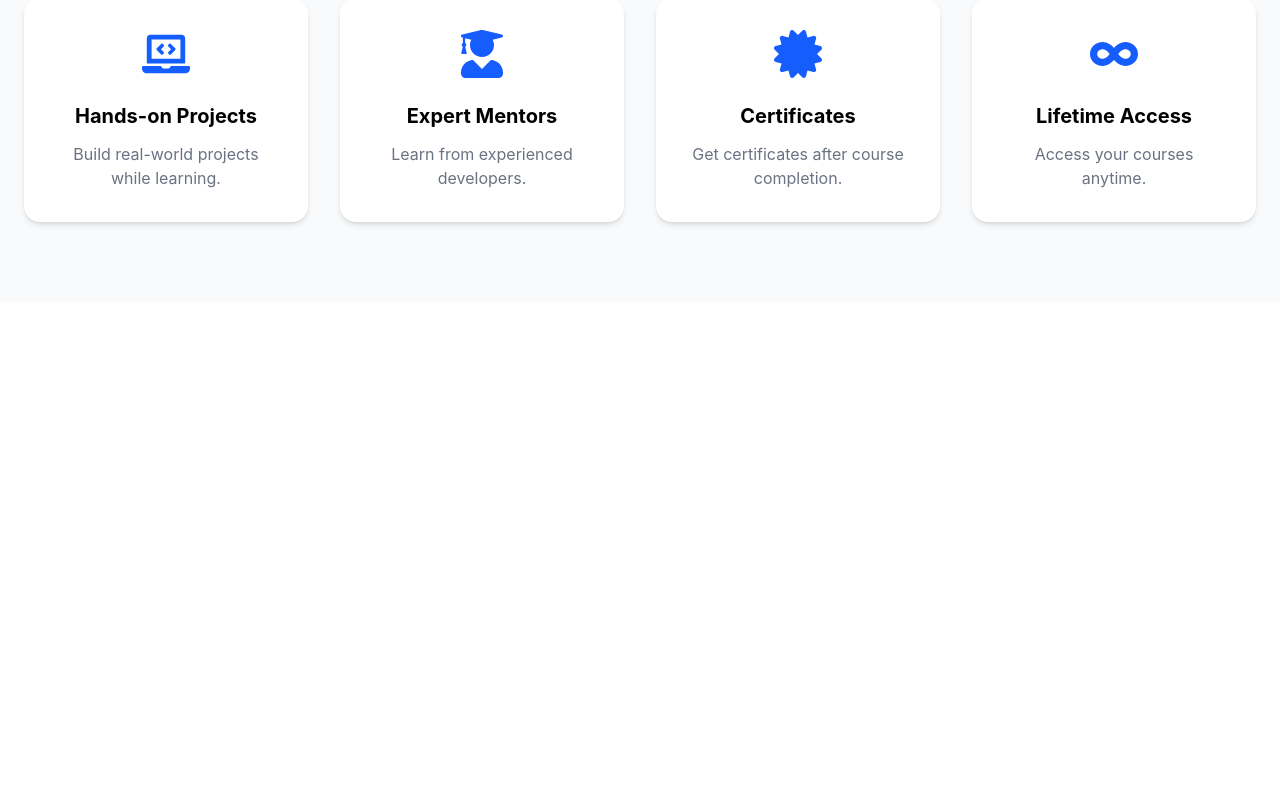
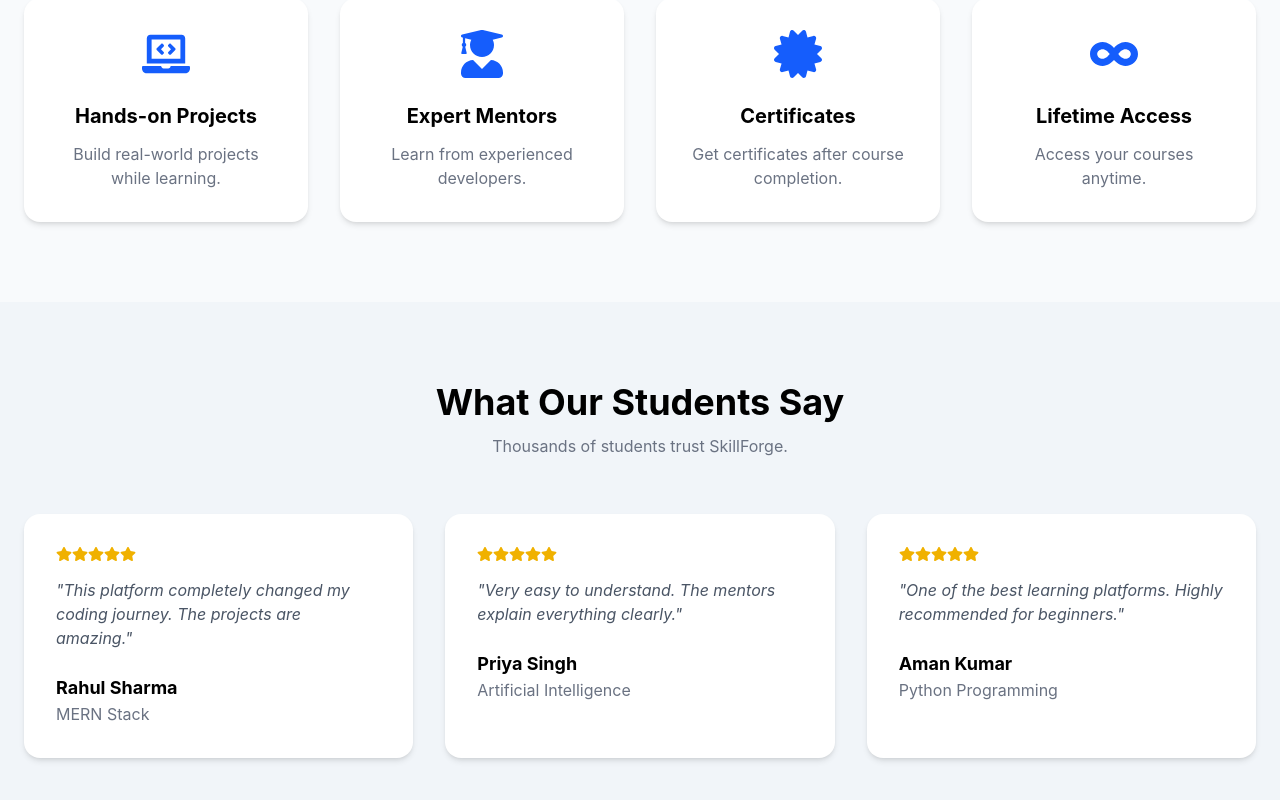
Before and after one commit to sumantyt0-alt/zynvora, a React (Vite) app in the folder client/: page / in a window 1280 px wide. Shown: the part 2517-3317 px from the top of the page. Before the commit the page ends 2819 px from the top, so only its background shows below. Built offline with nearby package versions, Linux system fonts and the light colour scheme.

Commit message:
Add testimonials section

```diff
--- a/client/src/components/home/Testimonials.jsx
+++ b/client/src/components/home/Testimonials.jsx
@@ -0,0 +1,75 @@
+import { FaStar } from "react-icons/fa";
+
+function Testimonials() {
+  const reviews = [
+    {
+      name: "Rahul Sharma",
+      course: "MERN Stack",
+      review:
+        "This platform completely changed my coding journey. The projects are amazing.",
+    },
+    {
+      name: "Priya Singh",
+      course: "Artificial Intelligence",
+      review:
+        "Very easy to understand. The mentors explain everything clearly.",
+    },
+    {
+      name: "Aman Kumar",
+      course: "Python Programming",
+      review:
+        "One of the best learning platforms. Highly recommended for beginners.",
+    },
+  ];
+
+  return (
+    <section className="py-20 bg-slate-100">
+      <div className="max-w-7xl mx-auto px-6">
+
+        <h2 className="text-4xl font-bold text-center">
+          What Our Students Say
+        </h2>
+
+        <p className="text-center text-gray-500 mt-3">
+          Thousands of students trust SkillForge.
+        </p>
+
+        <div className="grid md:grid-cols-3 gap-8 mt-14">
+
+          {reviews.map((review, index) => (
+            <div
+              key={index}
+              className="bg-white p-8 rounded-2xl shadow-md hover:shadow-xl transition"
+            >
+              <div className="flex text-yellow-500 mb-4">
+                <FaStar />
+                <FaStar />
+                <FaStar />
+                <FaStar />
+                <FaStar />
+              </div>
+
+              <p className="text-gray-600 italic">
+                "{review.review}"
+              </p>
+
+              <div className="mt-6">
+                <h3 className="font-bold text-lg">
+                  {review.name}
+                </h3>
+
+                <p className="text-gray-500">
+                  {review.course}
+                </p>
+              </div>
+            </div>
+          ))}
+
+        </div>
+
+      </div>
+    </section>
+  );
+}
+
+export default Testimonials;
--- a/client/src/pages/Home/Home.jsx
+++ b/client/src/pages/Home/Home.jsx
@@ -4,6 +4,10 @@ import FeaturedCourses from "../../components/home/FeaturedCourses";
 import Categories from "../../components/home/Categories";
 import Footer from "../../components/layout/Footer";
 import WhyChooseUs from "../../components/home/WhyChooseUs";
+import Testimonials from "../../components/home/Testimonials";
+
+
+
 function Home() {
   return (
     <>
@@ -13,6 +17,8 @@ function Home() {
       <Categories />
       <Footer />
       <WhyChooseUs />
+      <Testimonials />
+
     </>
   );
 }
```
